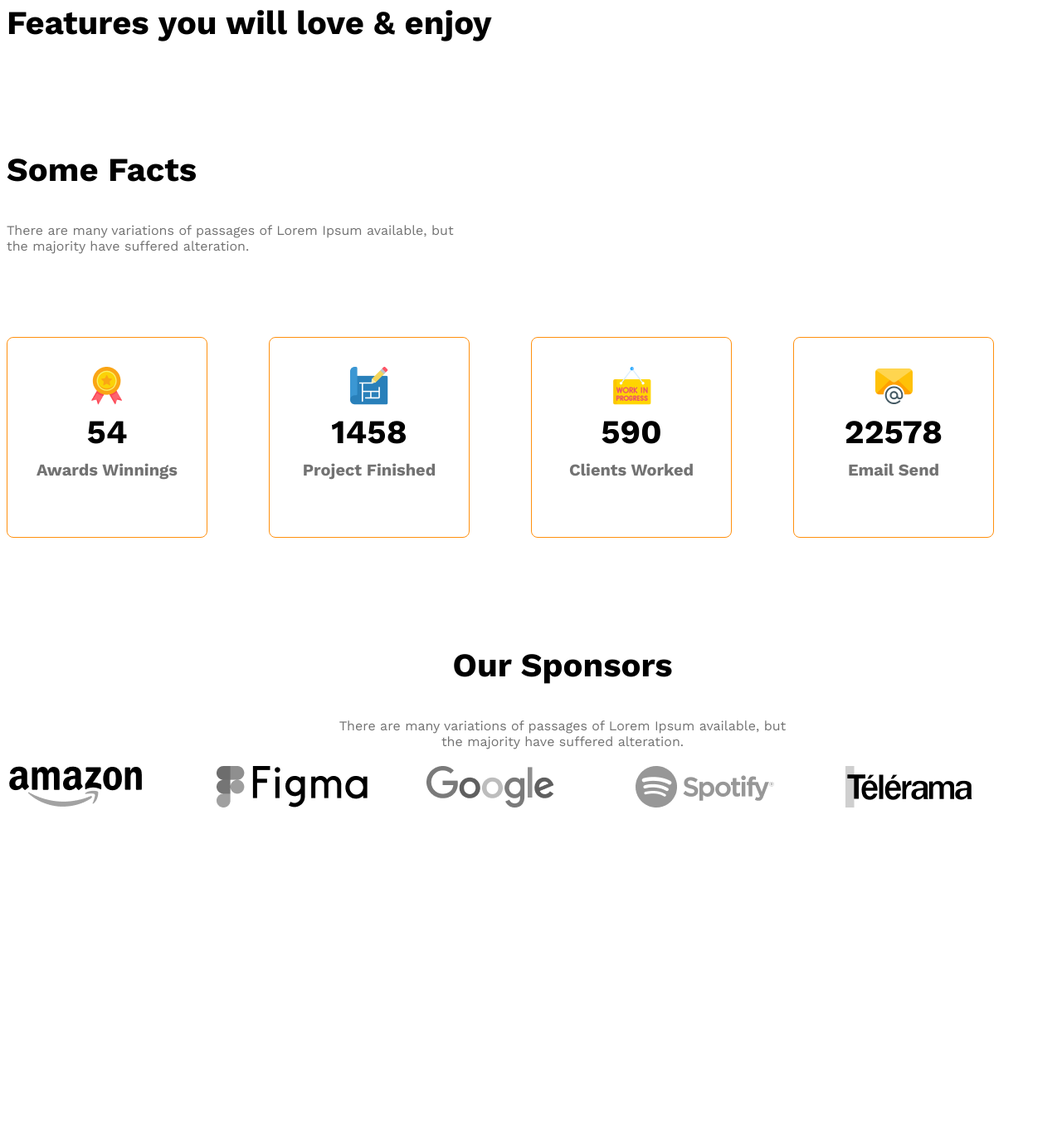
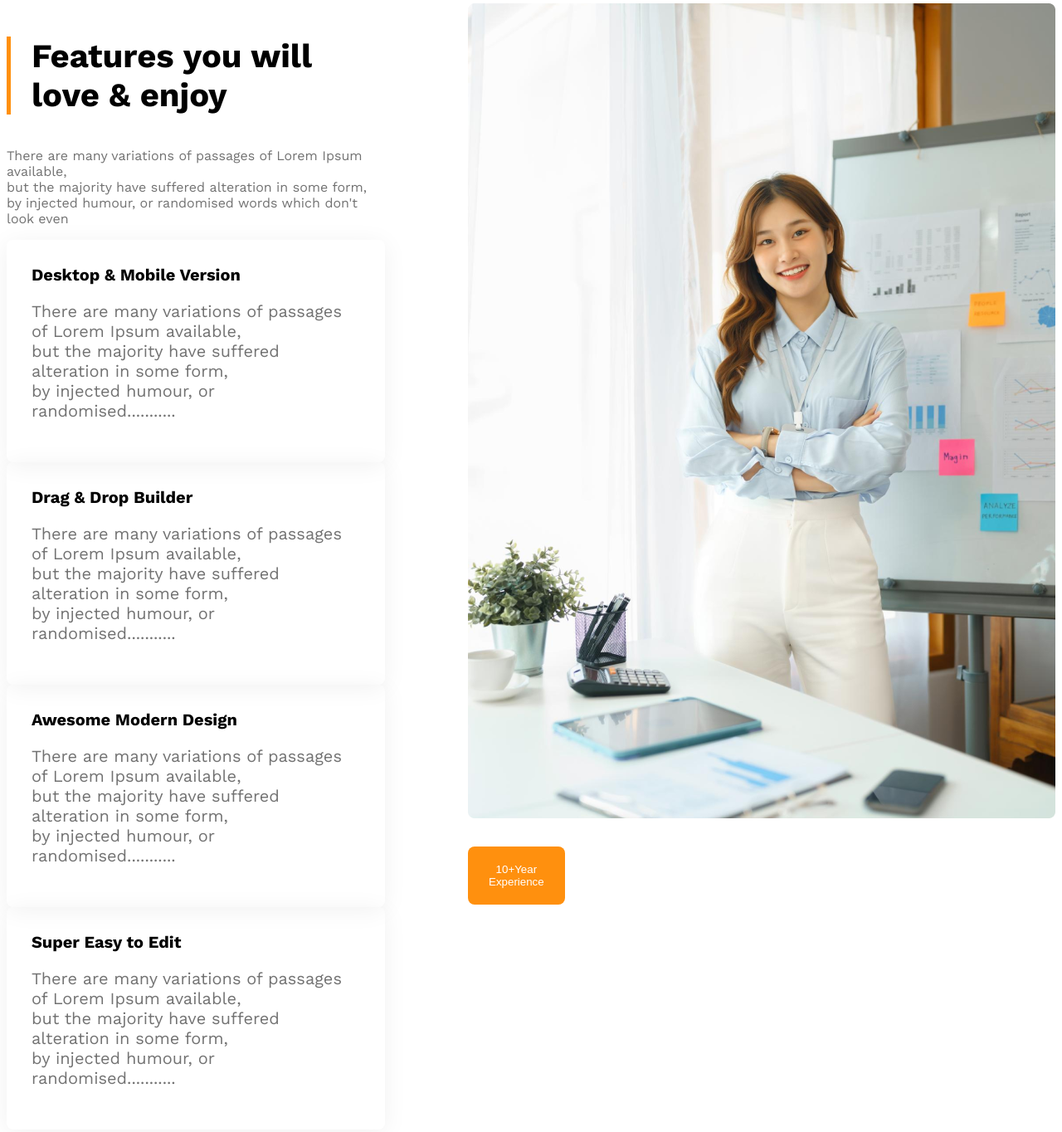
Before and after one commit to Mithila401/g3-architect-responsive-progect, a plain HTML site: page index.html in a window 1280 px wide. Shown: the part 2160-3524 px from the top of the page at 83% size. Before the commit the page ends 3141 px from the top, so only its background shows below. Drawn offline with nearby package versions, Linux system fonts and the light colour scheme.

Commit message:
added feature cards,image and work in progress

```diff
--- a/index.html
+++ b/index.html
@@ -46,8 +46,35 @@
       </section>
       <!-- team section ends here -->
        <!-- features will love starts -->
-        <section>
-           <h3 class="section-title">Features you will love & enjoy</h3>
+        <section class="features display-flex">
+           <div>
+            <h3 id="feature-section-title" class="section-title">Features you will <br> love & enjoy</h3>
+            <p class="text-light-gray">There are many variations of passages of Lorem Ipsum available, <br> but the majority have suffered alteration in some form, <br> by injected humour, or randomised words which don't look even</p>
+            <!-- feature cards container -->
+             <div class="feature-card">
+              <h4 class="feature-title">Desktop & Mobile Version</h4>
+              <p class="text-light-gray">There are many variations of passages of Lorem Ipsum available,<br> but the majority have suffered alteration in some form,<br> by injected humour, or randomised...........</p>
+             </div>
+             <div class="feature-card">
+              <h4 class="feature-title">Drag & Drop Builder</h4>
+              <p class="text-light-gray">There are many variations of passages of Lorem Ipsum available, <br> but the majority have suffered alteration in some form, <br> by injected humour, or randomised...........</p>
+             </div>
+             <div class="feature-card">
+              <h4 class="feature-title">Awesome Modern Design</h4>
+              <p class="text-light-gray">There are many variations of passages of Lorem Ipsum available, <br> but the majority have suffered alteration in some form, <br> by injected humour, or randomised...........</p>
+             </div>
+             <div class="feature-card">
+              <h4 class="feature-title">Super Easy to Edit</h4>
+              <p class="text-light-gray">There are many variations of passages of Lorem Ipsum available, <br> but the majority have suffered alteration in some form, <br> by injected humour, or randomised...........</p>
+             </div>
+           </div>
+           <div>
+               <img src="images/architect.png" alt="">
+               <button id="experience-badge" class="btn-primary">
+                <span id="experience-year">10+Year</span> <br>
+                <span>Experience</span>
+               </button>
+           </div>
         </section>
         <!-- features will love ends here -->
          <!-- some facts start   -->
--- a/styles/architects.css
+++ b/styles/architects.css
@@ -114,6 +114,28 @@
 #quick-list{
     font-weight: 500;
 }
+
+/* feature related styles */
+.features{
+    gap: 100px;
+}
+#feature-section-title{
+ border-left: 5px solid #FF900E;
+ padding-left: 25px;
+}
+ .feature-card{
+    padding: 30px;
+    box-shadow: 0 4px 30px 0 rgba(0, 0, 0, 0.06);
+     margin-bottom: 30px;
+     border-radius: 8px;
+ }
+.feature-card, .feature-title{
+    font-size: 1.25rem;
+    font-weight: 600px;
+    margin-top: 0px;
+    margin-bottom: 0px;
+
+}
 /* some facts styles    */
 .fact-card{
     border: 1px solid #FF900E;
```
